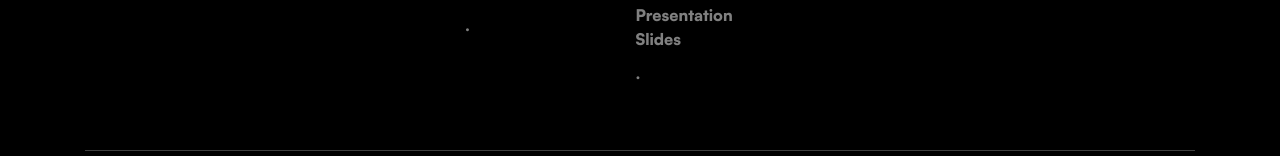
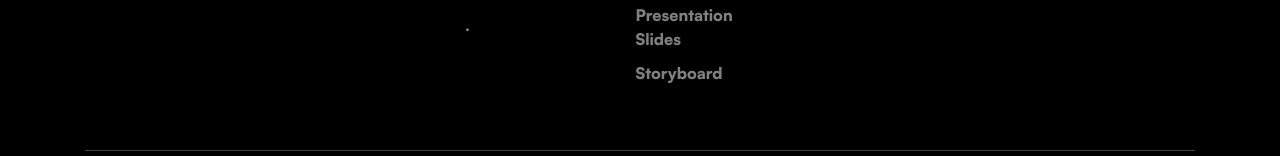
Before and after one commit to chiangr/mod-website, a plain HTML site: page index.html in a window 1280 px wide. Shown: the part 5595-5751 px from the top of the page. Drawn offline with nearby package versions, Linux system fonts and the light colour scheme.

Commit message:
Added Storyboard

```diff
--- a/index.html
+++ b/index.html
@@ -295,7 +295,7 @@
                         <li><a href="pdf/Team_7_Clustering.pdf" target="_blank">Clustering</a></li>
                         <li><a href="pdf/Team_7_Persona.pdf" target="_blank">Persona</a></li>
                         <li><a href="pdf/Team_7_Slides.pdf" target="_blank">Presentation Slides</a></li>
-                        <li><a href="#">.</a></li>
+                        <li><a href="pdf/Team_7_storyboard.jpg" target="_blank">Storyboard</a></li>
                     </ul>
                     </div>
                     <div class="col-md">
```
Also changed, not shown: pdf/Team_7_storyboard.jpg (added).
